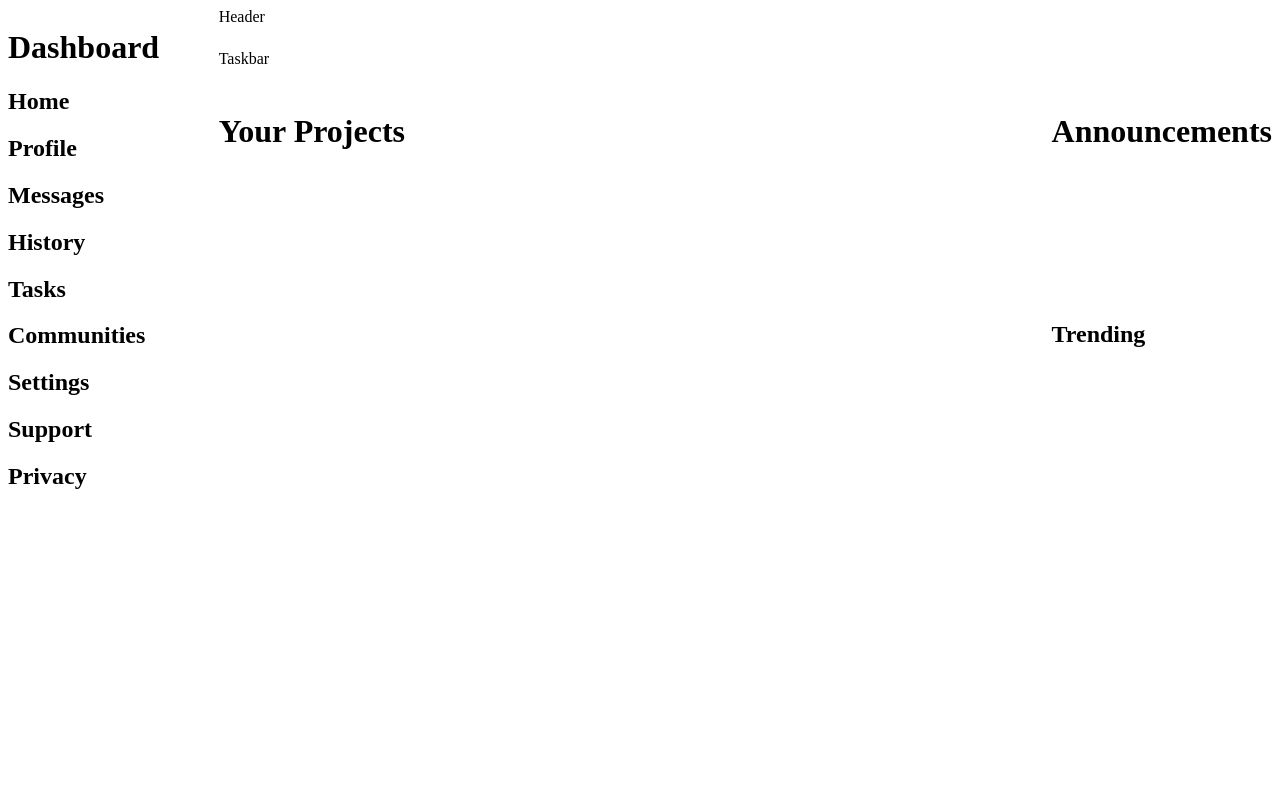
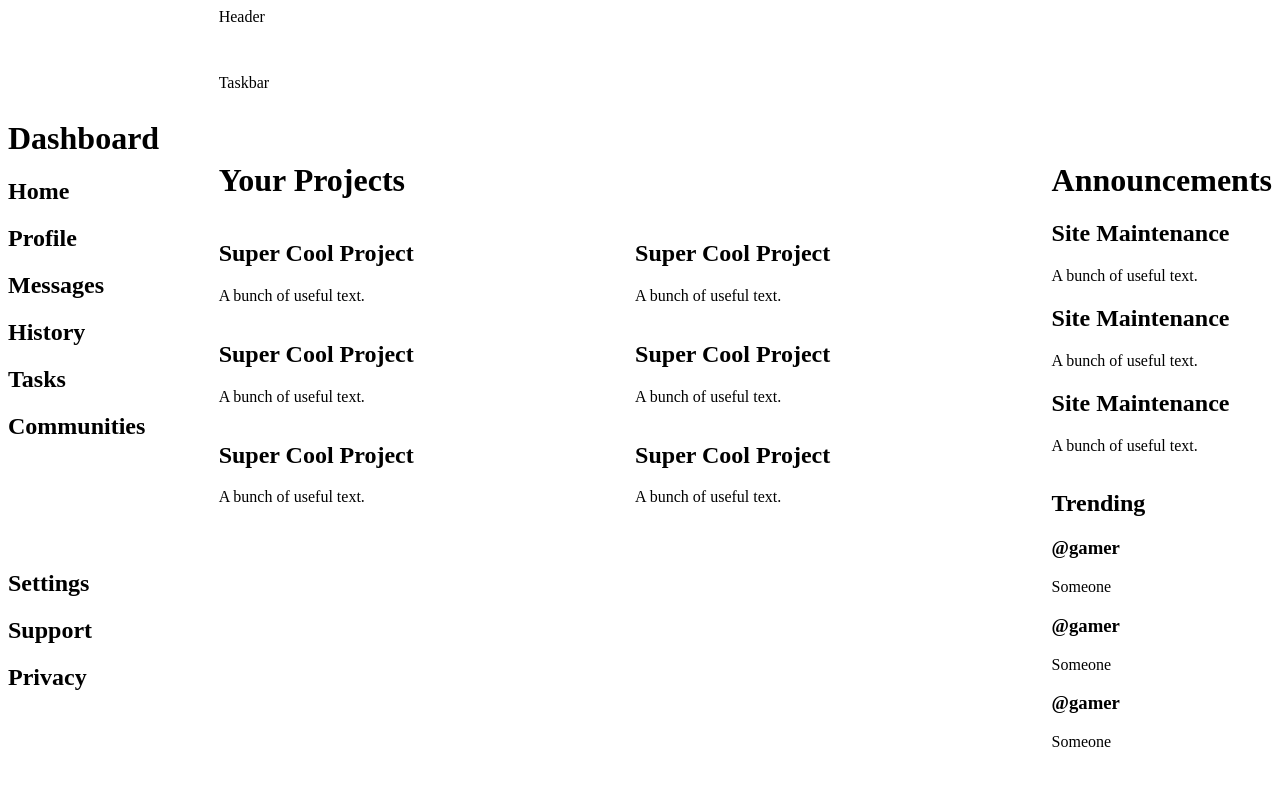
Before and after one commit to livingstonm6/odin-admin-dashboard, a plain HTML site: page index.html in a window 1280 px wide. Drawn offline with Linux system fonts and the light colour scheme.

Commit message:
Added placeholder content.

```diff
--- a/index.html
+++ b/index.html
@@ -7,6 +7,7 @@
 </head>
 <body>
   <div class="sidebar">
+    <div class="sidebar-top">
       <h1>Dashboard</h1>
       <h2>Home</h2>
       <h2>Profile</h2>
@@ -14,9 +15,12 @@
       <h2>History</h2>
       <h2>Tasks</h2>
       <h2>Communities</h2>
+    </div>
+    <div class="sidebar-bottom">
       <h2>Settings</h2>
       <h2>Support</h2>
       <h2>Privacy</h2>
+    </div>
   </div>
   <div class="main">
     <div class="header">Header</div>
@@ -24,12 +28,66 @@
     <div class="content">
       <div class="projects">
         <h1>Your Projects</h1>
+        <div class="proj-container">
+          <div class="project">
+            <h2>Super Cool Project</h2>
+            <p>A bunch of useful text.</p>
+          </div>
+          <div class="project">
+            <h2>Super Cool Project</h2>
+            <p>A bunch of useful text.</p>
+          </div>
+          <div class="project">
+            <h2>Super Cool Project</h2>
+            <p>A bunch of useful text.</p>
+          </div>
+          <div class="project">
+            <h2>Super Cool Project</h2>
+            <p>A bunch of useful text.</p>
+          </div>
+          <div class="project">
+            <h2>Super Cool Project</h2>
+            <p>A bunch of useful text.</p>
+          </div>
+          <div class="project">
+            <h2>Super Cool Project</h2>
+            <p>A bunch of useful text.</p>
+          </div>
+        </div>
       </div>
       <div class="announcements">
         <h1>Announcements</h1>
+        <div class="announce-box">
+          <div class="announcement">
+            <h2>Site Maintenance</h2>
+            <p>A bunch of useful text.</p>
+          </div>
+          <div class="announcement">
+            <h2>Site Maintenance</h2>
+            <p>A bunch of useful text.</p>
+          </div>
+          <div class="announcement">
+            <h2>Site Maintenance</h2>
+            <p>A bunch of useful text.</p>
+          </div>
+        </div>
       </div>
       <div class="trending">
         <h2>Trending</h2>
+        <div class="trend-box">
+          <div class="user">
+            <h3>@gamer</h3>
+            <p>Someone</p>
+          </div>
+          <div class="user">
+            <h3>@gamer</h3>
+            <p>Someone</p>
+          </div>
+          <div class="user">
+            <h3>@gamer</h3>
+            <p>Someone</p>
+          </div>
+        </div>
       </div>
     </div>
   </div>
--- a/styles.css
+++ b/styles.css
@@ -39,3 +39,15 @@ body {
     grid-column: 2 / 3;
     grid-row: 2 / 3;
 }
+
+.proj-container{
+    display: grid;
+    grid-template-columns: 1fr 1fr;
+    grid-template-rows: 1fr 1fr 1fr;
+}
+
+.sidebar{
+    display: flex;
+    flex-direction: column;
+    justify-content: space-evenly;
+}
```
Lines whose indentation alone changed are shown as unchanged.
